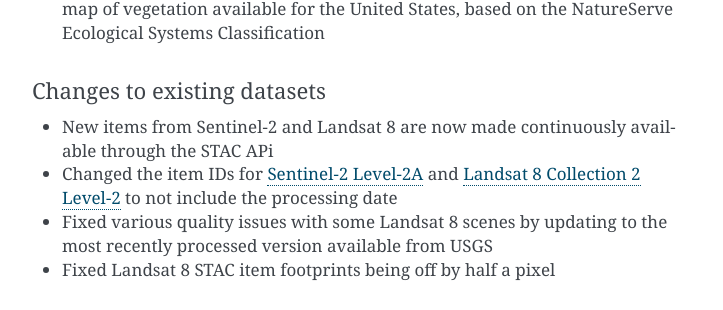
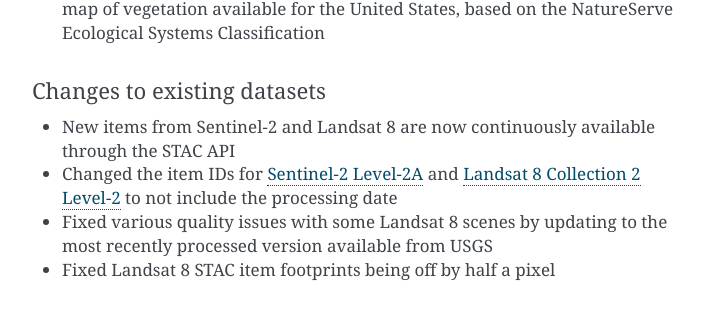
Before and after one commit to microsoft/PlanetaryComputerDataCatalog, a Sphinx documentation site: the page built from docs/overview/changelog.md, in a window 1280 px wide and 900 px high, scrolled down 1887 px. Shown: the part 145-455 px from the top of the window, without its empty margins (388-1111 px from the left). Built offline with Sphinx 7.4.7, drawn with Linux system fonts in a browser that asks for light colours; pages that are not in the unit, such as notebooks, are missing from menus.

Commit message:
typo, word

```diff
--- a/docs/overview/changelog.md
+++ b/docs/overview/changelog.md
@@ -53,7 +53,7 @@
 
 #### Changes to existing datasets
 
-* New items from Sentinel-2 and Landsat 8 are now made continuously available through the STAC APi
+* New items from Sentinel-2 and Landsat 8 are now continuously available through the STAC API
 * Changed the item IDs for [Sentinel-2 Level-2A](https://planetarycomputer.microsoft.com/dataset/sentinel-2-l2a) and [Landsat 8 Collection 2 Level-2](https://planetarycomputer.microsoft.com/dataset/landsat-8-c2-l2) to not include the processing date
 * Fixed various quality issues with some Landsat 8 scenes by updating to the most recently processed version available from USGS
 * Fixed Landsat 8 STAC item footprints being off by half a pixel
```
